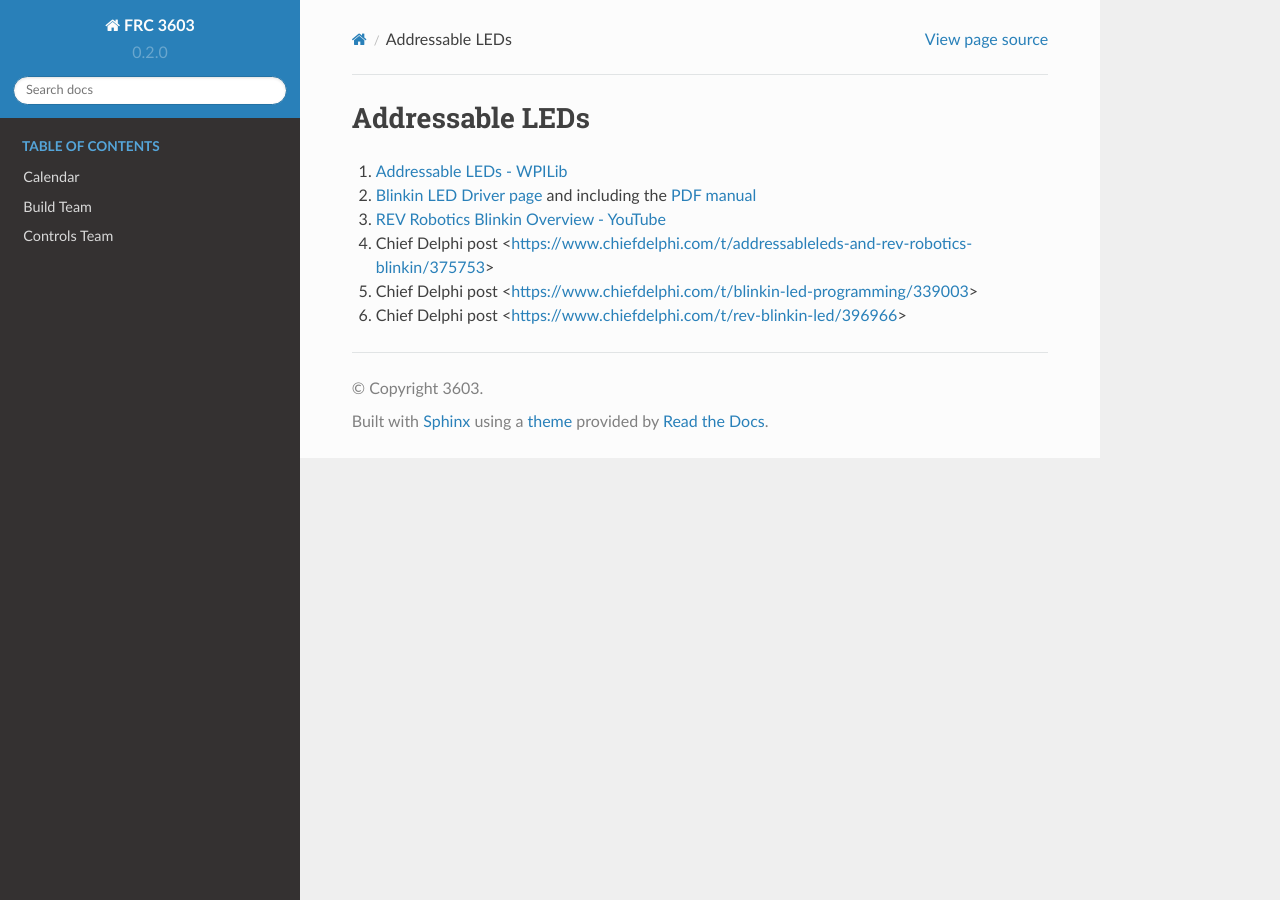
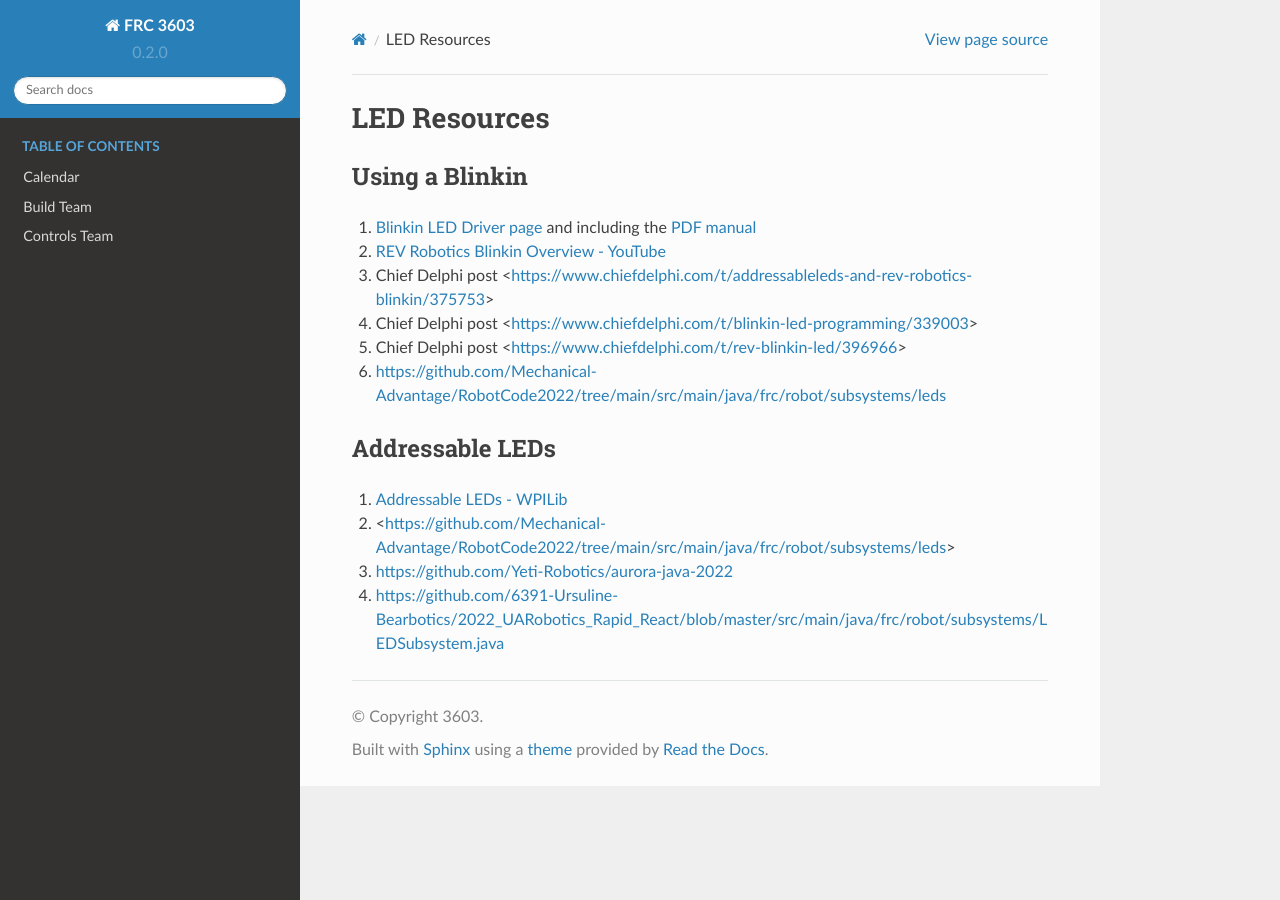
Before and after one commit to CyberCoyotes/3603-CodingHandbook, a Sphinx documentation site: the page built from docs/source/controls/leds.rst, in a window 1280 px wide. Built offline with Sphinx 7.4.7 and the Read the Docs theme 2.0.0, drawn with Linux system fonts in a browser that asks for light colours; pages that are not in the unit, such as notebooks, are missing from menus.

Commit message:
LED resources update

```diff
--- a/docs/source/controls/leds.rst
+++ b/docs/source/controls/leds.rst
@@ -1,10 +1,19 @@
 ====
-Addressable LEDs
+LED Resources
 ====
 
-#. `Addressable LEDs - WPILib <https://docs.wpilib.org/en/stable/docs/software/hardware-apis/misc/addressable-leds.html>`_
+Using a Blinkin
+----
 #. `Blinkin LED Driver page <https://www.revrobotics.com/rev-11-1105/>`_ and including the `PDF manual <https://www.revrobotics.com/content/docs/REV-11-1105-UM.pdf>`_
 #. `REV Robotics Blinkin Overview - YouTube <https://youtu.be/wMdkM2rr1a4>`_
 #. Chief Delphi post <https://www.chiefdelphi.com/t/addressableleds-and-rev-robotics-blinkin/375753>
 #. Chief Delphi post <https://www.chiefdelphi.com/t/blinkin-led-programming/339003>
 #. Chief Delphi post <https://www.chiefdelphi.com/t/rev-blinkin-led/396966>
+#. https://github.com/Mechanical-Advantage/RobotCode2022/tree/main/src/main/java/frc/robot/subsystems/leds
+
+Addressable LEDs
+----
+#. `Addressable LEDs - WPILib <https://docs.wpilib.org/en/stable/docs/software/hardware-apis/misc/addressable-leds.html>`_
+#. <https://github.com/Mechanical-Advantage/RobotCode2022/tree/main/src/main/java/frc/robot/subsystems/leds>
+#. https://github.com/Yeti-Robotics/aurora-java-2022
+#. https://github.com/6391-Ursuline-Bearbotics/2022_UARobotics_Rapid_React/blob/master/src/main/java/frc/robot/subsystems/LEDSubsystem.java
```
